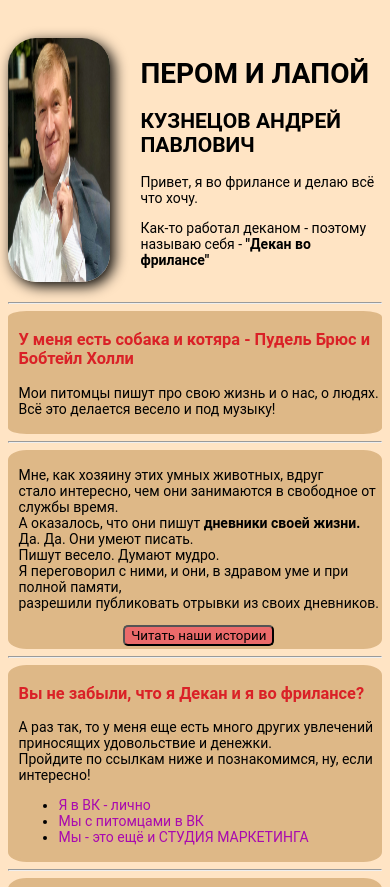
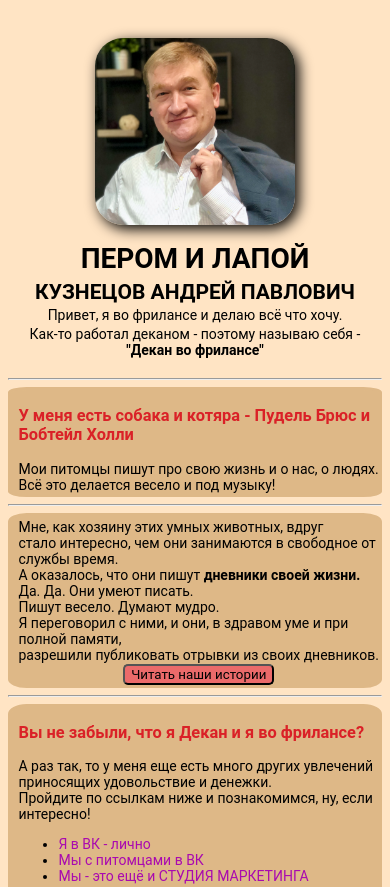
Before and after one commit to Ruprext/My_blog, a plain HTML site: page index.html in a window 390 px wide. Shown: the top 887 px of the page. Drawn offline with Linux system fonts and the light colour scheme.

Commit message:
Add files via upload

```diff
--- a/index.html
+++ b/index.html
@@ -14,7 +14,7 @@
     <div class="conteiner">
         <div class="info">
             <img class="avatar" src="avatar.jpeg" alt="фото любителя собак" width="200">
-            <div style="margin-left: 30px;">
+            <div class="info_left">
                 <h1>ПЕРОМ И ЛАПОЙ</h1>
                 <h2>КУЗНЕЦОВ АНДРЕЙ ПАВЛОВИЧ</h2>
                 <p>Привет, я во фрилансе и делаю всё что хочу.</p>
--- a/styleblog.css
+++ b/styleblog.css
@@ -13,6 +13,34 @@
     display: flex;
 }
 
+.info_left {
+    margin-left: 30px;
+}
+
+/* Media */
+
+@media (max-width: 770px) {
+    .info {
+        display: block;
+        margin-left: 0px;
+        text-align: center;
+
+    }
+    .info_left {
+        margin-left: 0px;
+    }
+    h1 {
+        margin-top: 14px;
+        margin-bottom: 5px;
+    }
+    h2 {
+        margin: 0px;
+    }
+    p {
+        margin-top: 3px;
+        margin-bottom: 1px;
+    }
+}
 /* avatar */
 
 .avatar {
```
